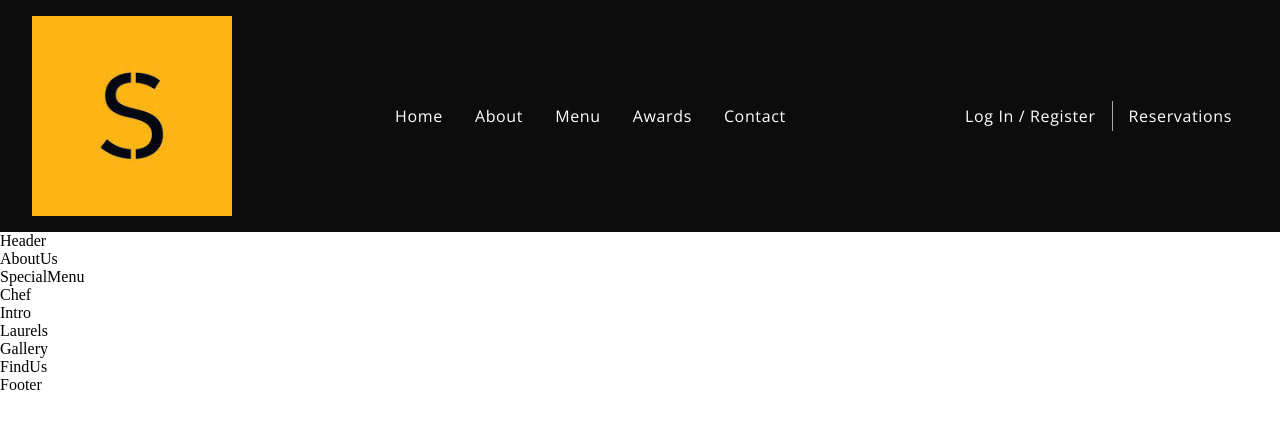
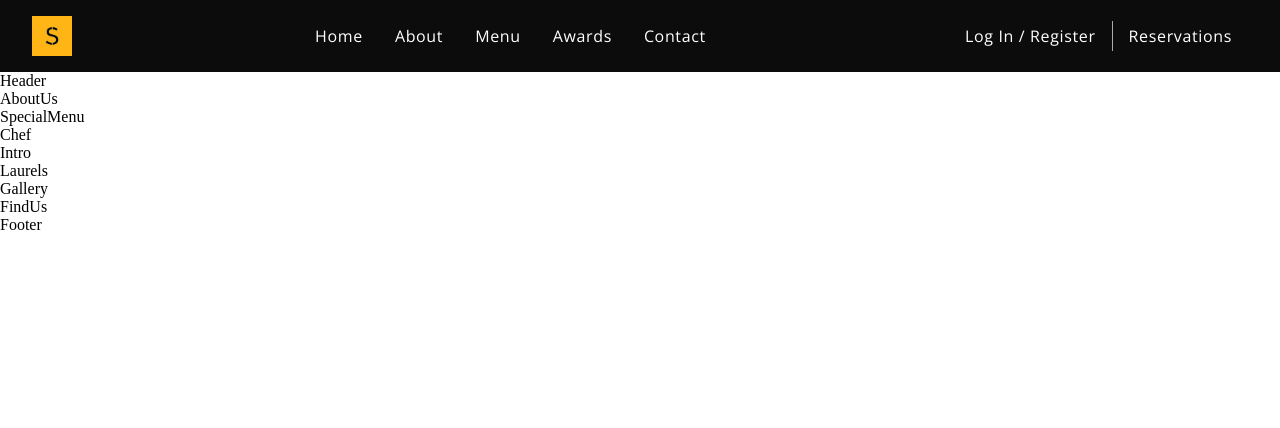
Before and after one commit to Nemo144/space-Kitchen, a React (Create React App) app: page / in a window 1280 px wide. Shown: the top 428 px of the page. Built offline with nearby package versions, Linux system fonts and the light colour scheme; a web font is replaced by a local one.

Commit message:
:art: navbar logo adjustment

```diff
--- a/src/components/Navbar/Navbar.css
+++ b/src/components/Navbar/Navbar.css
@@ -103,7 +103,7 @@
 
 @media screen and (max-width: 2000px) {
   .app__navbar-logo img {
-    width: 200px;
+    width: 40px;
   }
 }
 
```
Also changed, not shown: 1 other file (tests, documents, lock files or other folders).
